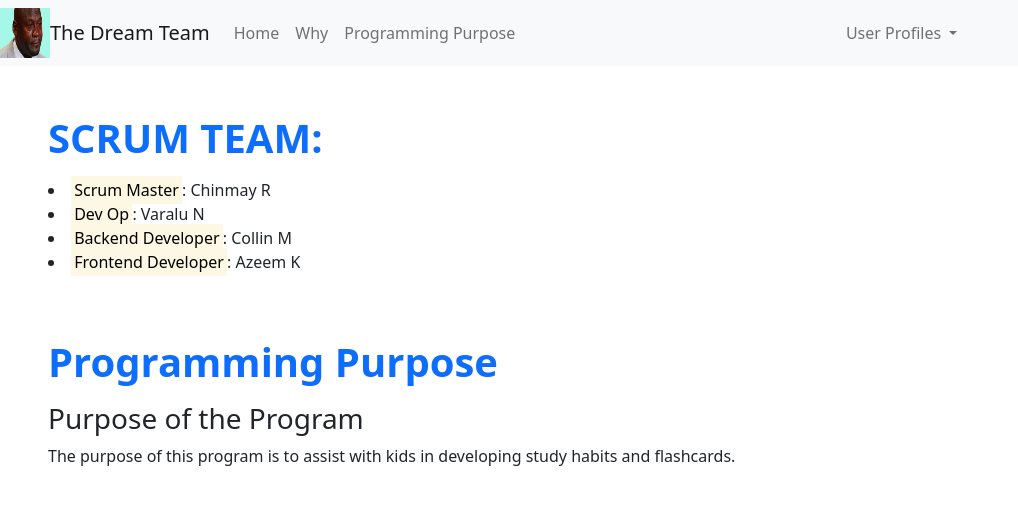
After one commit to Azeem-Khan1/group-flask-project, a Flask app: page /purpose/ in a window 1280 px wide. The commit adds this page. Shown: the top 505 px of the page, without its empty margins (0-1018 px from the left). Run offline with Flask 2, Linux system fonts and the light colour scheme.

Commit message:
added programming purpose for hacks

```diff
--- a/main.py
+++ b/main.py
@@ -21,6 +21,11 @@ def index():
 def stub():
     return render_template("stub.html")
 
+@app.route('/purpose/')  # connects /stub/ URL to stub() function
+def purpose():
+    return render_template("purpose.html")
+
+
 # this runs the application on the development server
 if __name__ == "__main__":
     app.run(debug=True)
--- a/templates/layouts/navbar.html
+++ b/templates/layouts/navbar.html
@@ -12,6 +12,7 @@ This HTML is setup as a fragment allowing it to be "included" by other HTML file
             <!-- url_for is a Jinja2 pre-processor that finds route from function name (def) -->
             <a class="nav-link" href={{ url_for('index') }}>Home</a>
             <a class="nav-link" href={{ url_for('stub') }}>Why</a>
+            <a class="nav-link" href={{ url_for('purpose') }}>Programming Purpose</a>
         </div>
     </div>
     <div class="collapse navbar-collapse" id="navbarNavDarkDropdown">
--- /dev/null
+++ b/templates/purpose.html
@@ -0,0 +1,30 @@
+<!-- Extending the predefined project layout -->
+{% extends "layouts/base.html" %}
+
+<!- This variable sets name of browser tab  -->
+{% set project = "Why" %}
+
+<!- This is a replacement block for Body in base.html -->
+{% block body %}
+    <!- Try building a new body here, bootstrap is a wise choice ->
+    <div class="px-5 py-5 mx-auto">
+        <h1 class="text-primary"><strong>SCRUM TEAM:</strong></h1>
+        <p class="text-secondary">
+            <li> <mark>Scrum Master</mark>: Chinmay R</li>
+            <li> <mark>Dev Op</mark>: Varalu N</li>
+            <li> <mark>Backend Developer</mark>: Collin M </li>
+            <li> <mark>Frontend Developer</mark>: Azeem K</li>
+        </p>
+    </div>
+    <div class="px-5 py-20 mx-auto">
+        <h1 class="text-primary"><strong>Programming Purpose</strong></h1>
+        <p class = "text-secondary">
+            <h3>Purpose of the Program</h3>
+            The purpose of this program is to assist with kids in developing study habits and flashcards.
+        </p>
+    </div>
+{% endblock %}
+
+<!- This is turning off birds background from base.html -->
+{% block background %}
+{% endblock %}
```
